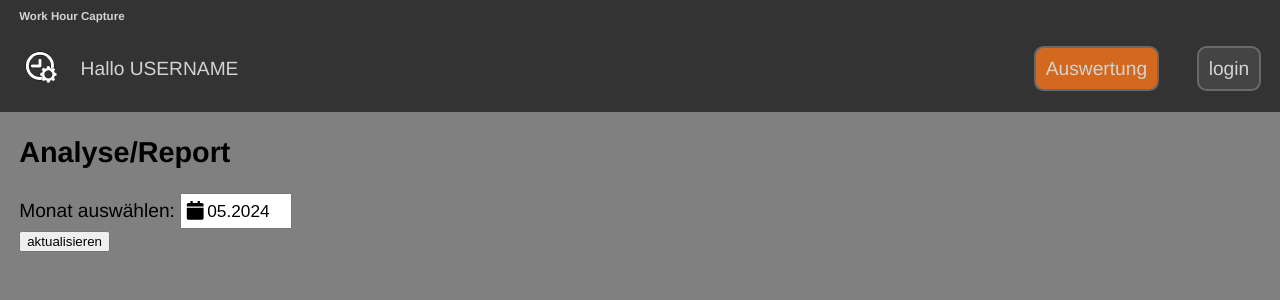
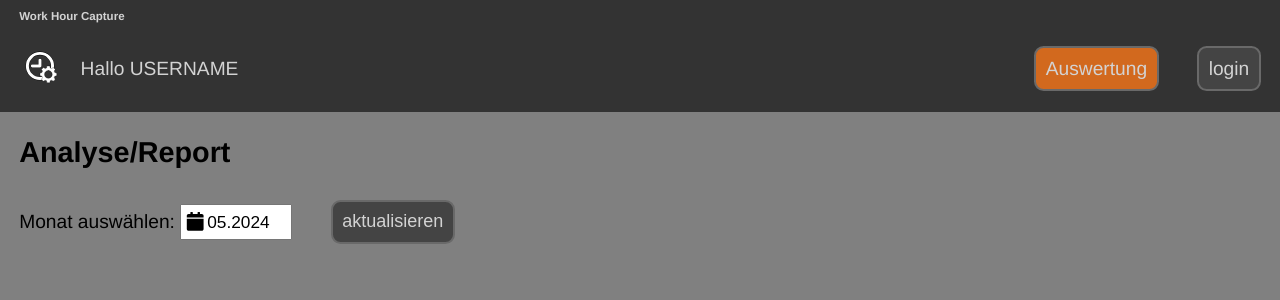
Before and after one commit to CarstenKremser/workhourcapture, a React (Vite) app in the folder frontend/: page /analyse in a window 1280 px wide. Shown: the top 300 px of the page. Built offline with nearby package versions, Linux system fonts and the light colour scheme.

Commit message:
style month selection

```diff
--- a/frontend/src/components/MainAnalyse.tsx
+++ b/frontend/src/components/MainAnalyse.tsx
@@ -48,8 +48,8 @@ export function MainAnalyse(): ReactElement {
 
     return (<>
         <main className="main-analyse">
+            <h2>Analyse/Report</h2>
             <form onSubmit={handleSubmit}>
-                <h2>Analyse/Report</h2>
                 <div className="analyse-select-container">
                     <div className="analyse-select-pickdate">
                         <label htmlFor="monthSelect">Monat auswählen: </label>
@@ -61,14 +61,12 @@ export function MainAnalyse(): ReactElement {
                             renderMonthContent={renderMonthContent}
                             showMonthYearPicker
                             showIcon
-
                             dateFormat="MM.yyyy"
                         />
                     </div>
-                </div>
-                <div className="analyse-buttonsubmit">
-                    <input type="submit" className="submit" value="aktualisieren"></input>
-
+                    <div className="analyse-buttonsubmit">
+                        <input type="submit" className="submit" value="aktualisieren"></input>
+                    </div>
                 </div>
             </form>
             <div className="analyse-display-container">
--- a/frontend/src/styles/styles_analyse.css
+++ b/frontend/src/styles/styles_analyse.css
@@ -1,5 +1,34 @@
 .main-analyse {
 
+}
+
+.analyse-select-container {
+    height: 3rem;
+    margin-bottom: 1rem;
+    display: flex;
+    flex-direction: row;
+    align-items: center;
+    vertical-align: center;
+
+}
+
+.analyse-buttonsubmit>.submit {
+    display: block;
+    font-size: large;
+    text-decoration: none;
+    background-color: var(--button-background);
+    color: var(--bar-color);
+    padding: 0.5rem;
+    margin: 0;
+    margin-left: 2rem;
+    border-radius: 0.5rem;
+    border-style: solid;
+    border-width: 2px;
+    border-color: dimgray;
+}
+
+.analyse-buttonsubmit>.submit:hover {
+    border-color: chocolate;
 }
 
 .analyse-display-container {
```
